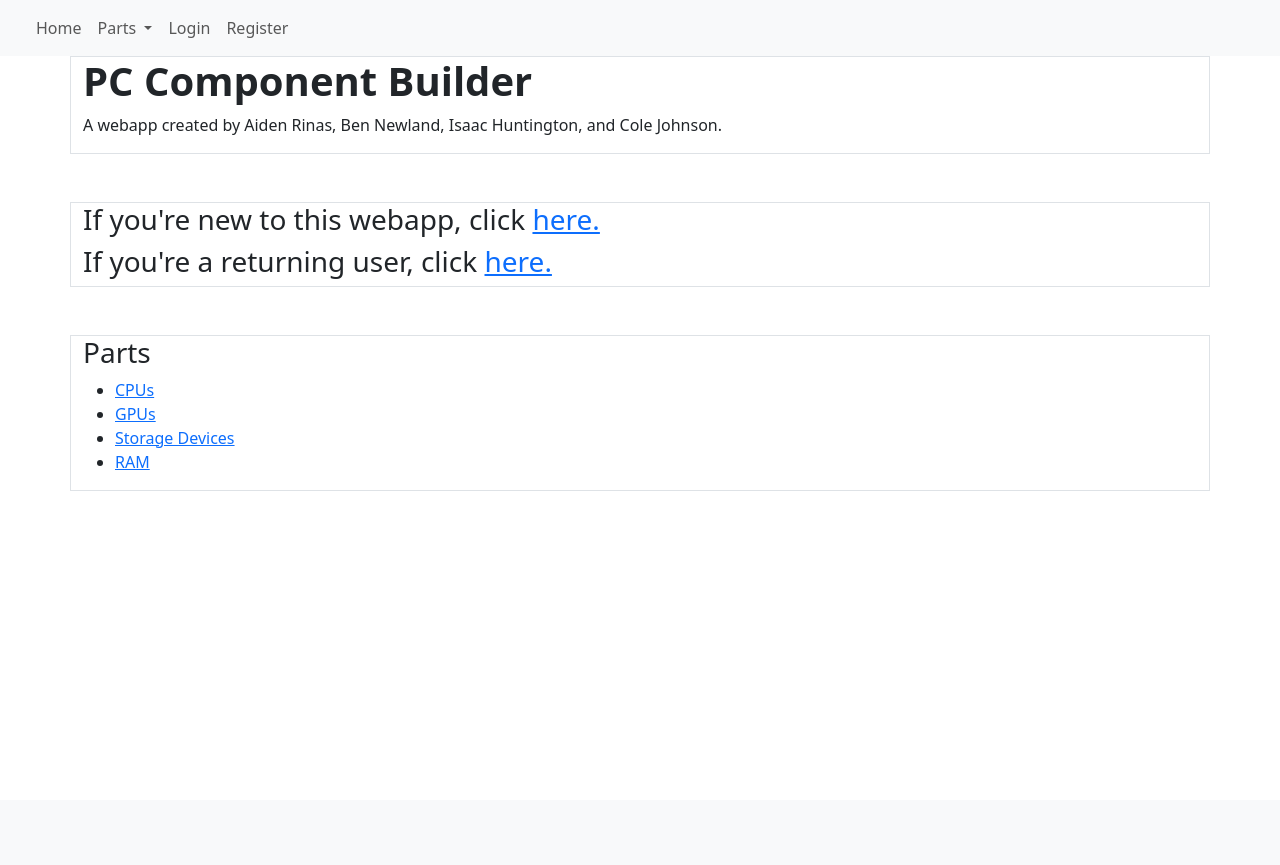
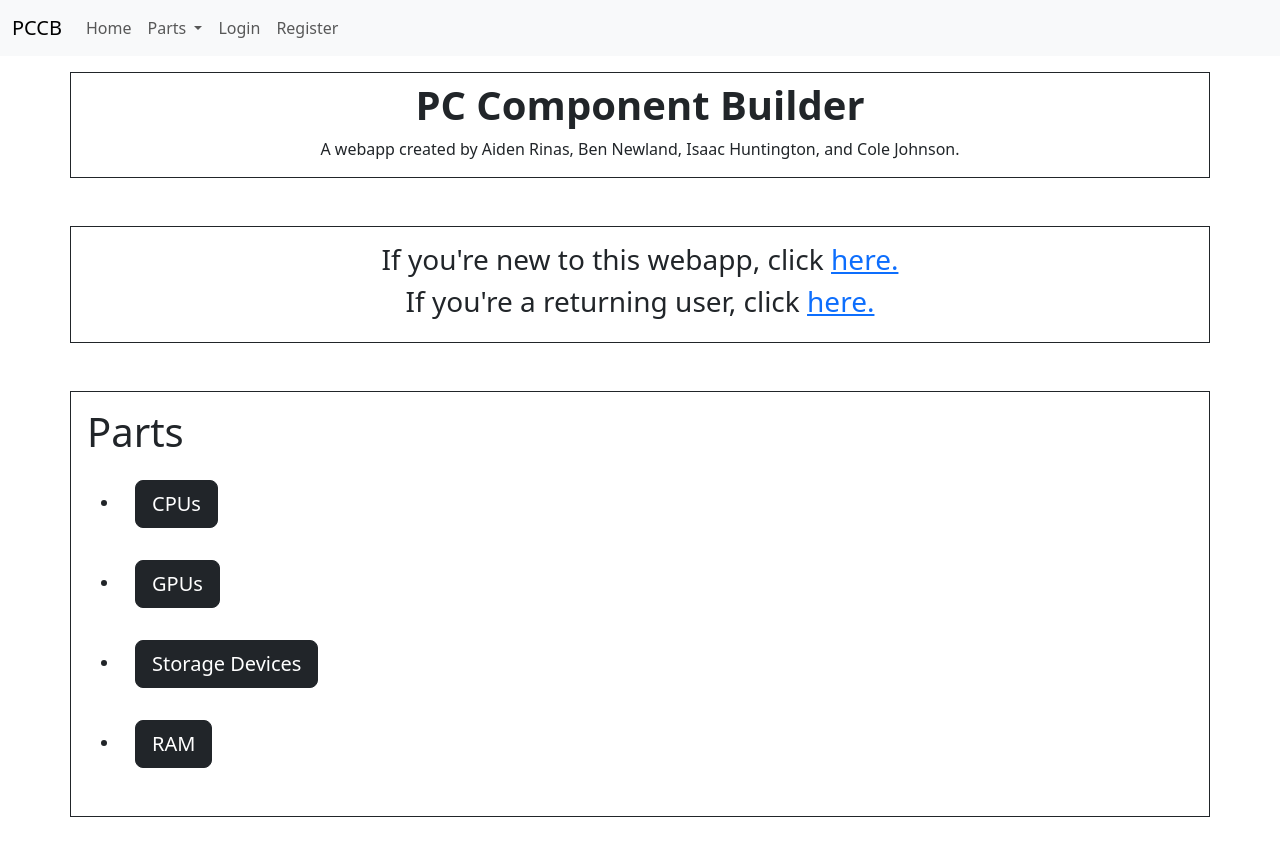
Before and after one commit to Luck1104/pc_part_webapp, a Django app: page / in a window 1280 px wide. Before the commit the page ends 491 px from the top, so only its background shows below. Run offline with Django 5.2, Linux system fonts and the light colour scheme.

Commit message:
Tons of minor visual changes, mostly putting elements in containers and turning links into buttons. Also added extra functionality to builds: you can now see the total price of a build.

```diff
--- /dev/null
+++ b/parts/static/css/style.css
@@ -0,0 +1,7 @@
+.center {
+    text-align: center;
+}
+
+.big {
+    font-size: large;
+}
--- a/parts/templates/base.html
+++ b/parts/templates/base.html
@@ -9,13 +9,13 @@
     <link href="https://cdn.jsdelivr.net/npm/bootstrap@5.3.3/dist/css/bootstrap.min.css" rel="stylesheet" integrity="sha384-QWTKZyjpPEjISv5WaRU9OFeRpok6YctnYmDr5pNlyT2bRjXh0JMhjY6hW+ALEwIH" crossorigin="anonymous">
     <!-- Add additional CSS in static file -->
     {% load static %}
-    <link rel="stylesheet" href="{% static '/parts/css/style.css' %}" />
+    <link rel="stylesheet" href="{% static 'css/style.css' %}" />
   </head>
   <body>
 
     <nav class="navbar navbar-expand-lg bg-body-tertiary">
         <div class="container-fluid">
-          <a class="navbar-brand" href="#"></a>
+          <a class="navbar-brand" href="{% url 'index' %}">PCCB</a>
           <button class="navbar-toggler" type="button" data-bs-toggle="collapse" data-bs-target="#navbarNavAltMarkup" aria-controls="navbarNavAltMarkup" aria-expanded="false" aria-label="Toggle navigation">
             <span class="navbar-toggler-icon"></span>
           </button>
@@ -35,7 +35,7 @@
               </div>
                {% if user.is_authenticated %}
                <a class="nav-link" href="{% url 'builds' %}">Builds</a>
-               <a class="navbar-brand" href="#">User: {{user.get_username}}</a>
+               <a id="user" class="navbar-brand" href="#">User: {{user.get_username}}</a>
                   <form id="logout-form" method="post" action="{% url 'logout' %}">
                     {% csrf_token %}
                     <button type="submit" class="btn btn-link">Logout</button>
--- a/parts/templates/index.html
+++ b/parts/templates/index.html
@@ -3,29 +3,29 @@
 <title>PC Part Component WebApp</title>
 {% endblock %}
 {% block content %}
-<div class="container border">
-  <h1><strong>PC Component Builder</strong></h1>
-  <p>A webapp created by Aiden Rinas, Ben Newland, Isaac Huntington, and Cole Johnson.</p>
+<div class="container border border-dark mt-3 pt-2">
+  <h1 class="center"><strong>PC Component Builder</strong></h1>
+  <p class="center">A webapp created by Aiden Rinas, Ben Newland, Isaac Huntington, and Cole Johnson.</p>
 </div>
 <br><br>
 {% if user.is_authenticated %}
-<div class="container border">
-    <h3><a href="{% url 'builds' %}">Check out your builds!</a></h3>
+<div class="container border border-dark pt-3 pb-2">
+    <h3 class="center"><a class="btn btn-primary btn-lg" href="{% url 'builds' %}">Check out your builds!</a></h3>
 </div>
 {% else %}
-<div class="container border">
-    <h3>If you're new to this webapp, click <a href="{% url 'register' %}">here.</a></h3>
-    <h3>If you're a returning user, click <a href="{% url 'login' %}?next={{ request.path }}">here.</a></h3>
+<div class="container border border-dark p-3">
+    <h3 class="center">If you're new to this webapp, click <a href="{% url 'register' %}">here.</a></h3>
+    <h3 class="center">If you're a returning user, click <a href="{% url 'login' %}?next={{ request.path }}">here.</a></h3>
 </div>
 {% endif %}
 <br><br>
-<div class="container border">
-    <h3>Parts</h3>
+<div class="container border border-dark p-3 mb-5">
+    <h1>Parts</h1>
     <ul>
-        <li><a href="{% url 'cpu-list' %}">CPUs</a></li>
-        <li><a href="{% url 'gpu-list' %}">GPUs</a></li>
-        <li><a href="{% url 'storage-list' %}">Storage Devices</a></li>
-        <li><a href="{% url 'ram-list' %}">RAM</a></li>
+        <li><a class="btn btn-dark btn-lg m-3" href="{% url 'cpu-list' %}">CPUs</a></li>
+        <li><a class="btn btn-dark btn-lg m-3" href="{% url 'gpu-list' %}">GPUs</a></li>
+        <li><a class="btn btn-dark btn-lg m-3" href="{% url 'storage-list' %}">Storage Devices</a></li>
+        <li><a class="btn btn-dark btn-lg m-3" href="{% url 'ram-list' %}">RAM</a></li>
     </ul>
 </div>
 {% endblock %}
--- a/parts/templates/parts/CPU_detail.html
+++ b/parts/templates/parts/CPU_detail.html
@@ -1,10 +1,12 @@
 {% extends "base.html" %}
 
 {% block content %}
+<div class="container">
     <h1> {{ cpu.name }} </h1>
     <p><strong>Brand:</strong> {{ cpu.brand.all|join:", " }}</p>
     <p><strong>Price: $</strong> {{ cpu.price }}</p>
     <p><strong>Number of Cores: </strong> {{ cpu.num_cores }}</p>
     <p><strong>Core Speed: </strong> {{ cpu.core_speed }} MHz</p>
     <p>According to our ratings, this is the number {{ cpu.rank }} CPU we have available!</p>
+</div>
 {% endblock content %}
--- a/parts/templates/parts/GPU_detail.html
+++ b/parts/templates/parts/GPU_detail.html
@@ -1,10 +1,13 @@
 {% extends "base.html" %}
 
 {% block content %}
+<div class="container">
     <h1> {{ gpu.name }} </h1>
     <p><strong>Brand:</strong> {{ gpu.brand.all|join:", "  }}</p>
     <p><strong>Price: $</strong> {{ gpu.price }}</p>
     <p><strong>Internal Memory: </strong> {{ gpu.memory }}</p>
     <p><strong>Core Speed: </strong> {{ gpu.core_speed }} MHz</p>
     <p>According to our ratings, this is the number {{ gpu.rank }} GPU we have available!</p>
+</div>
+
 {% endblock content %}
--- a/parts/templates/parts/RAM_detail.html
+++ b/parts/templates/parts/RAM_detail.html
@@ -1,10 +1,12 @@
 {% extends "base.html" %}
 
 {% block content %}
+<div class="container">
     <h1> {{ ram.name }} </h1>
     <p><strong>Brand:</strong> {{ ram.brand.name }}</p>
     <p><strong>Price: $</strong> {{ ram.price }}</p>
     <p><strong>DDR Type: </strong> {{ ram.DDR_type }}</p>
     <p><strong>Memory Amount: </strong> {{ ram.amount }} Gigabytes</p>
     <p>According to our ratings, this is the number {{ ram.rank }} RAM we have available!</p>
+</div>
 {% endblock content %}
--- a/parts/templates/parts/Storage_detail.html
+++ b/parts/templates/parts/Storage_detail.html
@@ -1,10 +1,12 @@
 {% extends "base.html" %}
 
 {% block content %}
+<div class="container">
     <h1> {{ storage.name }} </h1>
     <p><strong>Brand:</strong> {{ storage.brand.all|join:", "  }}</p>
     <p><strong>Price: $</strong> {{ storage.price }}</p>
     <p><strong>Type: </strong> {{ storage.type }}</p>
     <p><strong>Memory Amount: </strong> {{ storage.amount_of_space }} Gigabytes</p>
     <p>According to our ratings, this is the number {{ storage.rank }} storage device we have available!</p>
+</div>
 {% endblock content %}
--- a/parts/templates/parts/build_form.html
+++ b/parts/templates/parts/build_form.html
@@ -1,13 +1,13 @@
 {% extends "base.html" %}
 
 {% block content %}
-<div class="container border border-dark">
+<div class="container border border-dark p-3">
   <form action="" method="post">
     {% csrf_token %}
       <table>
         {{ form.as_table }}
       </table>
-      <input type="submit" value="Submit" />
+      <input class="btn btn-dark mt-3" type="submit" value="Submit" />
   </form>
 </div>
 {% endblock %}
```
Also changed, not shown: parts/models.py (+23 -0 lines), parts/templates/parts/build_list.html (+20 -10 lines), db.sqlite3, parts/migrations/0006_alter_build_builder.py (added), parts/static/parts/css/style.css (deleted).
